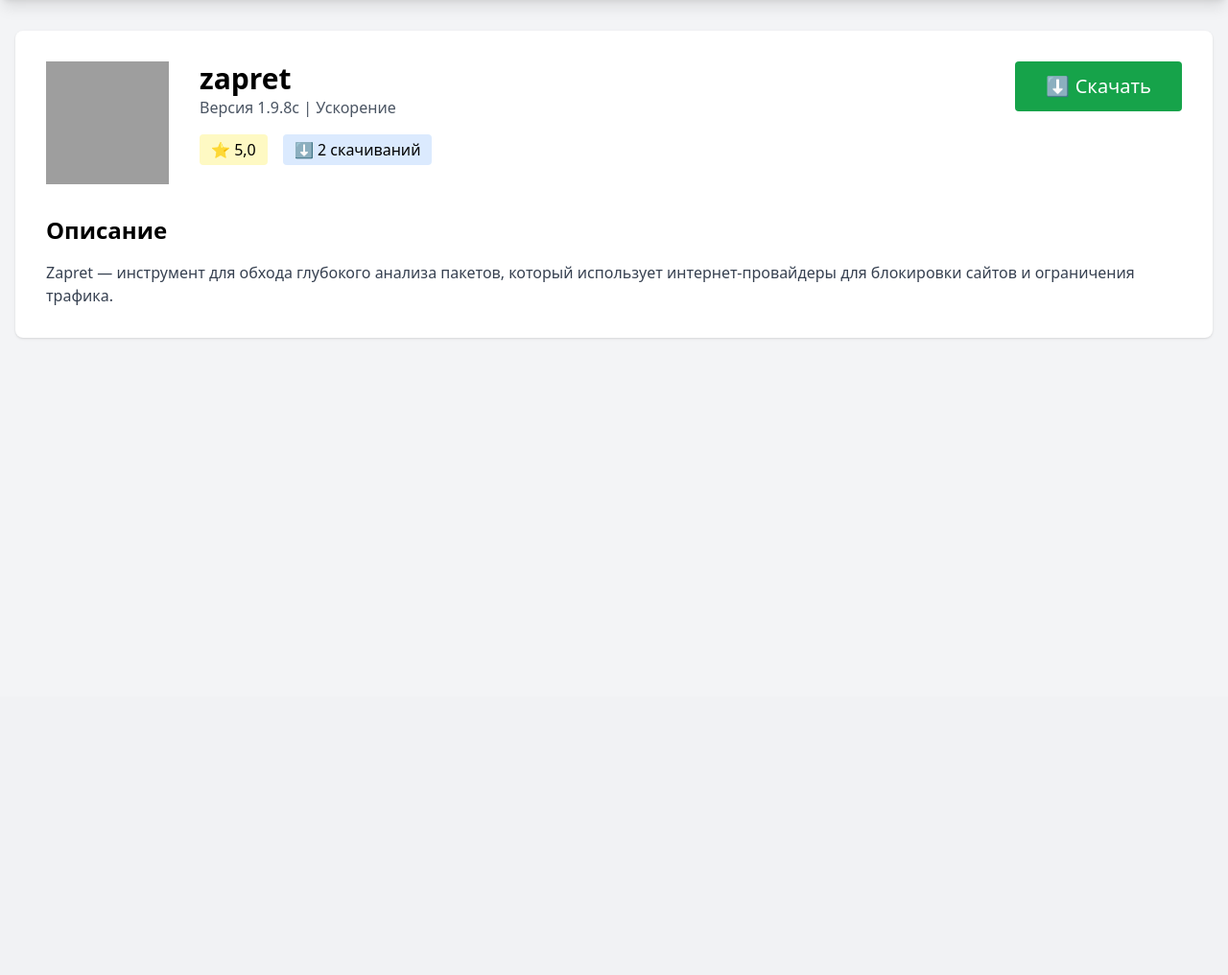
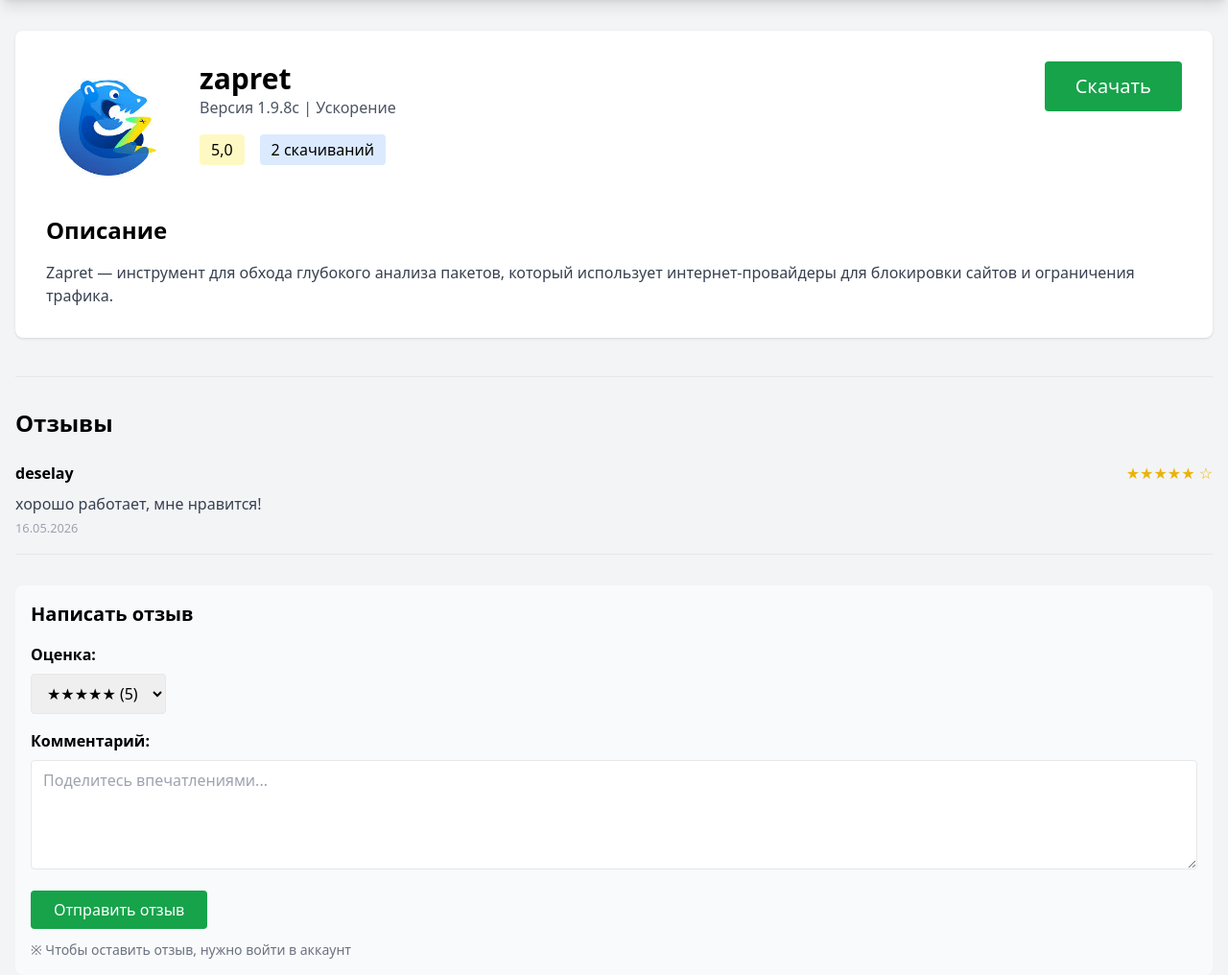
Before and after one commit to ilyha67/codespaces-blank, a Django app: a page that uses store/templates/store/detail.html in a window 1280 px wide. Shown: the part 74-1090 px from the top of the page at 96% size. Before the commit the page ends 427 px from the top, so only its background shows below. Run offline with Django 5.2, Linux system fonts and the light colour scheme; data comes from the database, SQL or seed files in the repository; some libraries are stand-ins or nearby versions; grey boxes are pictures that could not be loaded.

Commit message:
отзывы начали нормально работать и комменты можно оставлять

```diff
--- a/extension_market/urls.py
+++ b/extension_market/urls.py
@@ -5,7 +5,7 @@
 
 urlpatterns = [
     path('admin/', admin.site.urls),
-    path('', include('store.urls')),  # ← здесь была ошибка
+    path('', include('store.urls')),
 ]
 
 if settings.DEBUG:
--- a/manage.py
+++ b/manage.py
@@ -1,4 +1,3 @@
-#!/usr/bin/env python
 """Django's command-line utility for administrative tasks."""
 
 import os
--- a/store/models.py
+++ b/store/models.py
@@ -20,7 +20,7 @@
     developer = models.ForeignKey(User, on_delete=models.CASCADE)
 
     file = models.FileField(upload_to='extensions/', blank=True, null=True)
-    icon = models.URLField(default='https://via.placeholder.com/128')
+    icon = models.ImageField(upload_to='extensions/icons/', blank=True, null=True)
 
     download_count = models.IntegerField(default=0)
     rating = models.FloatField(default=0.0)
--- a/store/templates/store/detail.html
+++ b/store/templates/store/detail.html
@@ -8,15 +8,63 @@
             <h1 class="text-3xl font-bold">{{ extension.name }}</h1>
             <p class="text-gray-600">Версия {{ extension.version }} | {{ extension.category.name }}</p>
             <div class="flex gap-4 mt-4">
-                <span class="bg-yellow-100 px-3 py-1 rounded">⭐ {{ extension.rating }}</span>
-                <span class="bg-blue-100 px-3 py-1 rounded">⬇️ {{ extension.download_count }} скачиваний</span>
+                <span class="bg-yellow-100 px-3 py-1 rounded"> {{ extension.rating }}</span>
+                <span class="bg-blue-100 px-3 py-1 rounded"> {{ extension.download_count }} скачиваний</span>
             </div>
         </div>
-        <a href="/download/{{ extension.slug }}/" class="bg-green-600 text-white text-xl px-8 py-3 rounded">⬇️ Скачать</a>
+        <a href="/download/{{ extension.slug }}/" class="bg-green-600 text-white text-xl px-8 py-3 rounded">Скачать</a>
     </div>
     <div class="mt-8">
         <h2 class="text-2xl font-bold mb-4">Описание</h2>
         <p class="text-gray-700">{{ extension.description }}</p>
     </div>
 </div>
+    <!-- БЛОК ОТЗЫВОВ -->
+    <div class="mt-10 border-t pt-8">
+        <h2 class="text-2xl font-bold mb-6">Отзывы</h2>
+
+        {% if extension.reviews.all %}
+            {% for review in extension.reviews.all %}
+            <div class="border-b pb-4 mb-4">
+                <div class="flex justify-between items-center">
+                    <span class="font-bold">{{ review.user.username }}</span>
+                    <span class="text-yellow-500">
+                        {% for i in ""|ljust:review.rating %}★{% endfor %}
+                        {% for i in ""|ljust:5|slice:review.rating|length|make_list|slice:review.rating %}☆{% endfor %}
+                    </span>
+                </div>
+                <p class="text-gray-700 mt-2">{{ review.comment }}</p>
+                <small class="text-gray-400">{{ review.created_at|date:"d.m.Y" }}</small>
+            </div>
+            {% endfor %}
+        {% else %}
+            <p class="text-gray-500">Пока нет отзывов. Будьте первым!</p>
+        {% endif %}
+
+        <!-- ФОРМА ДЛЯ НОВОГО ОТЗЫВА -->
+        <div class="mt-8 bg-gray-50 p-4 rounded-lg">
+            <h3 class="text-xl font-bold mb-4">Написать отзыв</h3>
+            <form method="post">
+                {% csrf_token %}
+                <div class="mb-4">
+                    <label class="block font-bold mb-2">Оценка:</label>
+                    <select name="rating" class="border rounded px-3 py-2">
+                        <option value="5">★★★★★ (5)</option>
+                        <option value="4">★★★★☆ (4)</option>
+                        <option value="3">★★★☆☆ (3)</option>
+                        <option value="2">★★☆☆☆ (2)</option>
+                        <option value="1">★☆☆☆☆ (1)</option>
+                    </select>
+                </div>
+                <div class="mb-4">
+                    <label class="block font-bold mb-2">Комментарий:</label>
+                    <textarea name="comment" rows="4" class="w-full border rounded px-3 py-2" placeholder="Поделитесь впечатлениями..."></textarea>
+                </div>
+                <button type="submit" class="bg-green-600 text-white px-6 py-2 rounded hover:bg-green-700">
+                    Отправить отзыв
+                </button>
+            </form>
+            <p class="text-sm text-gray-500 mt-3">※ Чтобы оставить отзыв, нужно войти в аккаунт</p>
+        </div>
+    </div>
 {% endblock %}
--- a/store/templates/store/home.html
+++ b/store/templates/store/home.html
@@ -36,4 +36,9 @@
     </div>
     {% endfor %}
 </div>
+<div class="mt-12 text-center">
+    <img src="https://cdn.dailysports.net/brand-rating/brand/295f099d5bda0430049957c3a3bbd61a721873424631234c4f4fa61a26220ad5.png"
+         alt="Рекламный баннер"
+         class="w-256 h-auto shadow-md object-cover">
+</div>
 {% endblock %}
--- a/store/views.py
+++ b/store/views.py
@@ -1,6 +1,6 @@
 from django.shortcuts import render, get_object_or_404, redirect
 from django.db.models import Q, Count
-from .models import Extension, Category
+from .models import Extension, Category, Review
 
 def home(request):
     popular = Extension.objects.order_by('-download_count')[:8]
@@ -15,6 +15,18 @@
 
 def extension_detail(request, slug):
     ext = get_object_or_404(Extension, slug=slug)
+
+
+    if request.method == 'POST':
+        Review.objects.create(
+            extension=ext,
+            user=request.user,
+            rating=request.POST.get('rating'),
+            comment=request.POST.get('comment')
+        )
+
+        return redirect('detail', slug=slug)
+
     return render(request, 'store/detail.html', {'extension': ext})
 
 def search(request):
```
Also changed, not shown: store/templates/store/search.html (+4 -4 lines), media/extensions/icons/Без_названия.png (added), media/extensions/icons/Без_названия_2.jfif (added), media/extensions/icons/Без_названия_2_oMeExzR.jfif (added), store/migrations/0002_alter_extension_icon.py (added), 1 other file.
